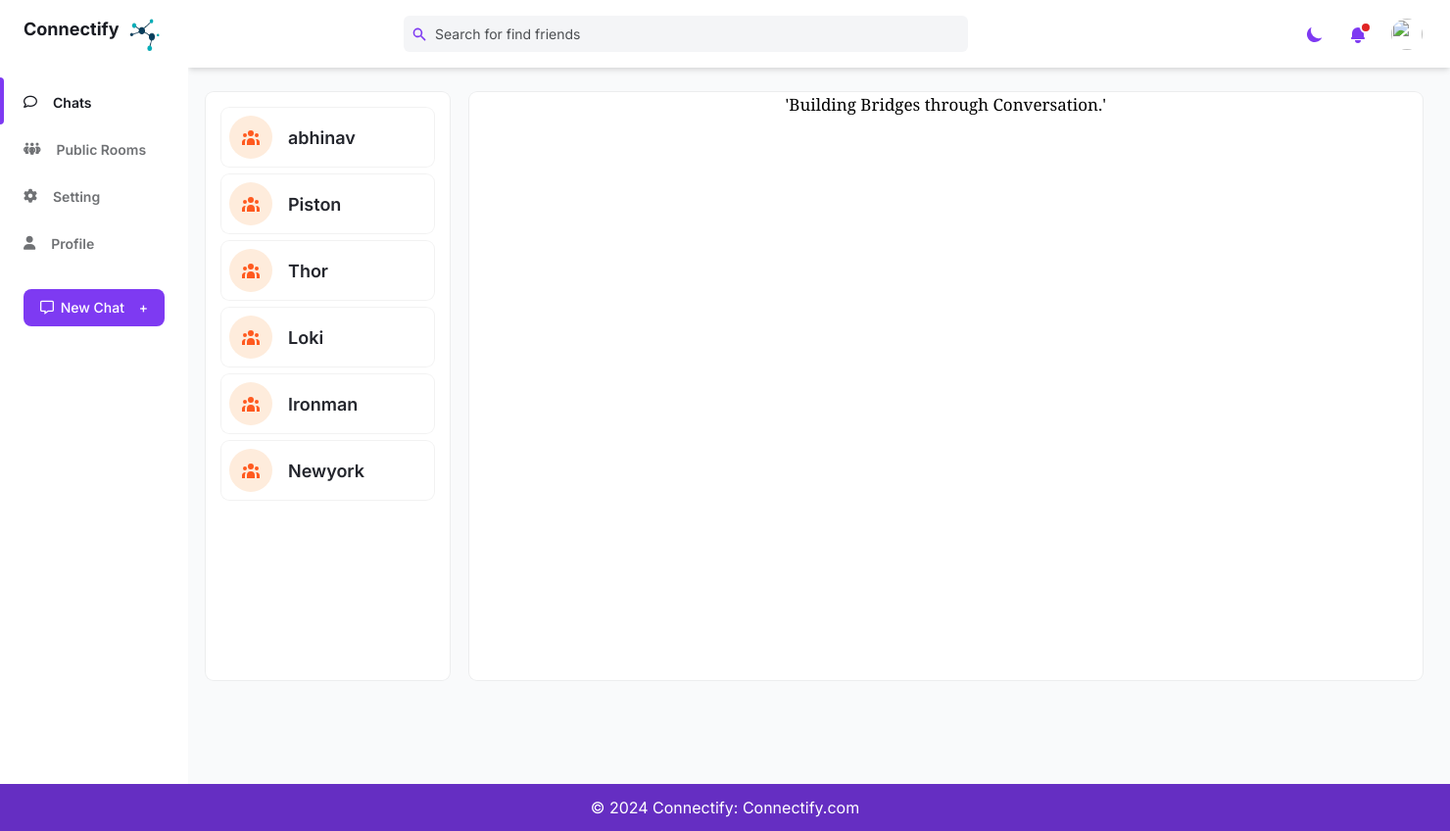
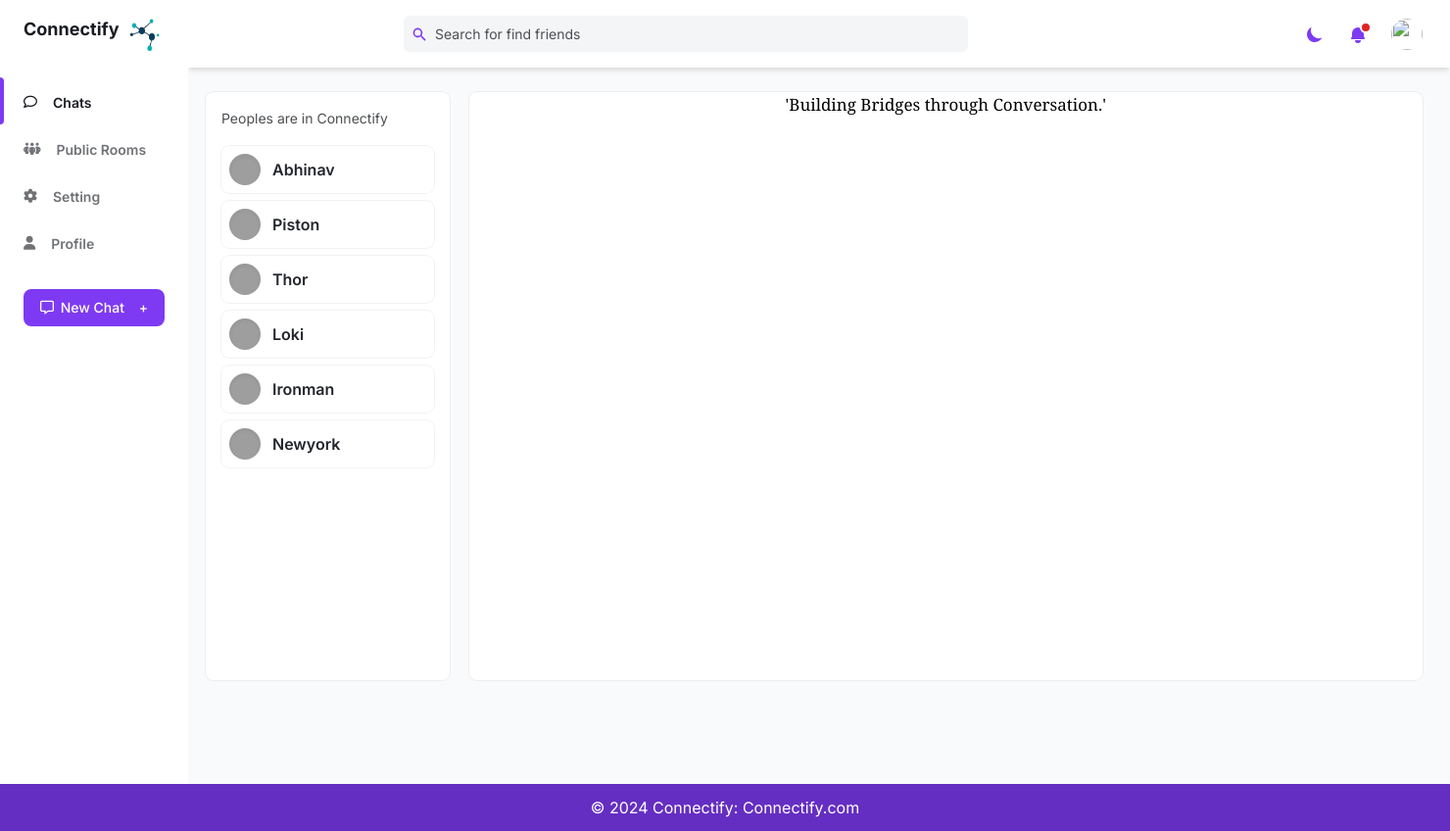
Before and after one commit to Abhiinav-Kumar/Connectify, a Django app: template ChatApp/templates/one_to_one/Chat.html in a window 1480 px wide. Shown: the whole page at 98% size. Run offline with Django 5.2, Linux system fonts and the light colour scheme; the template is opened without the code that fills it: values that come from a table or form of the project are taken from there, others are empty; data comes from the database, SQL or seed files in the repository; both versions use the stored data as it was after the commit; some libraries are stand-ins or nearby versions; grey boxes are pictures that could not be loaded.

Commit message:
Fix : Dbfix

```diff
--- a/ChatApp/templates/Public_Room.html
+++ b/ChatApp/templates/Public_Room.html
@@ -309,7 +309,7 @@
               <div class="relative text-gray-500 focus-within:text-purple-600 dark:focus-within:text-purple-400">
                 <input
                   class="block w-full pl-10 mt-1 text-sm text-black dark:text-gray-300 dark:border-gray-600 dark:bg-gray-700 focus:border-purple-400 focus:outline-none focus:shadow-outline-purple dark:focus:shadow-outline-gray form-input"
-                  placeholder="Username" name="username" required>
+                  placeholder="Username" name="username" required value="{{request.session.Username}}">
                 <div class="absolute inset-y-0 flex items-center ml-3 pointer-events-none">
 
                 </div>
--- a/ChatApp/templates/one_to_one/Chat.html
+++ b/ChatApp/templates/one_to_one/Chat.html
@@ -308,17 +308,20 @@
 
           <!-- users div  -->
           <div class="Usersdiv min-w-0 p-4 bg-white rounded-lg shadow-xs dark:bg-gray-800">
+            <p style="margin-bottom: 18px;" class="text-sm text-gray-600 dark:text-gray-400">
+              Peoples are in Connectify
+            </p>
 
             {% for x in users %}
-            <div style="margin-bottom: 8px;" class="flex items-center p-2 bg-white rounded-lg shadow-xs dark:bg-gray-800">
-              <div class="p-3 mr-4 text-orange-500 bg-orange-100 rounded-full dark:text-orange-100 dark:bg-orange-500">
-                <svg class="w-5 h-5" fill="currentColor" viewBox="0 0 20 20">
-                  <path d="M13 6a3 3 0 11-6 0 3 3 0 016 0zM18 8a2 2 0 11-4 0 2 2 0 014 0zM14 15a4 4 0 00-8 0v3h8v-3zM6 8a2 2 0 11-4 0 2 2 0 014 0zM16 18v-3a5.972 5.972 0 00-.75-2.906A3.005 3.005 0 0119 15v3h-3zM4.75 12.094A5.973 5.973 0 004 15v3H1v-3a3 3 0 013.75-2.906z"></path>
-                </svg>
+            <div class="flex items-center p-2 bg-white rounded-lg shadow-xs dark:bg-gray-800 users_tab">
+              <div class="relative hidden w-8 h-8 mr-3 rounded-full md:block">
+                <img class="object-cover w-full h-full rounded-full"
+                src="https://images.unsplash.com/photo-1551069613-1904dbdcda11?ixlib=rb-1.2.1&amp;q=80&amp;fm=jpg&amp;crop=entropy&amp;cs=tinysrgb&amp;w=200&amp;fit=max&amp;ixid=eyJhcHBfaWQiOjE3Nzg0fQ" alt="" loading="lazy">
+                <div class="absolute inset-0 rounded-full shadow-inner" aria-hidden="true"></div>
               </div>
               <div>
 
-                <p class="text-lg font-semibold text-gray-700 dark:text-gray-200">
+                <p style="text-transform: capitalize;" class=" font-semibold text-gray-700 dark:text-gray-200">
                   {{x.username}}
                 </p>
               </div>
@@ -391,6 +394,15 @@
         min-width: 500px;
       }
 
+      .users_tab{
+        margin-bottom: 8px;
+        height: 48px;
+      }
+      .users_tab:hover{
+        background-color:#f0f0f0dc;
+
+      }
+
   </style>
 
 
```
Also changed, not shown: db.sqlite3.
